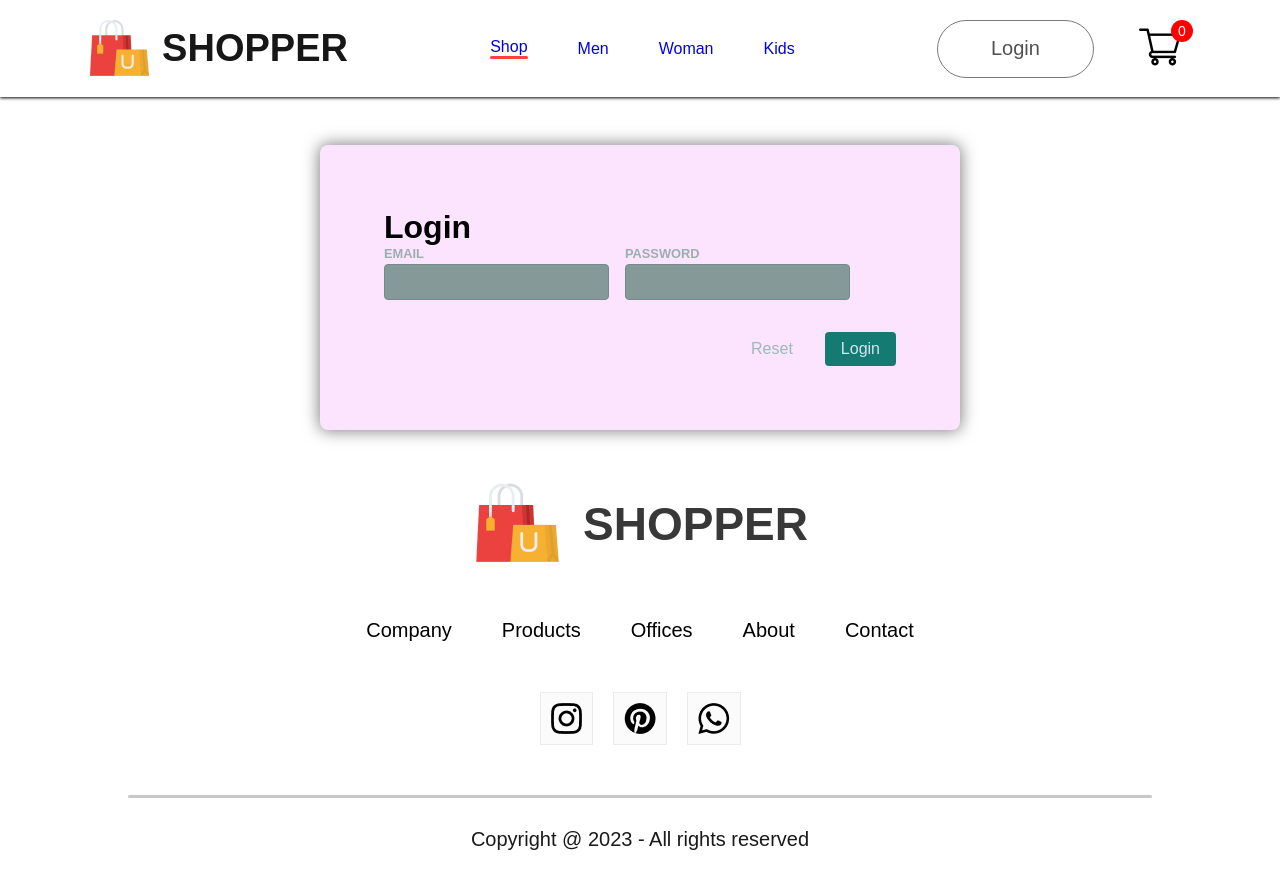
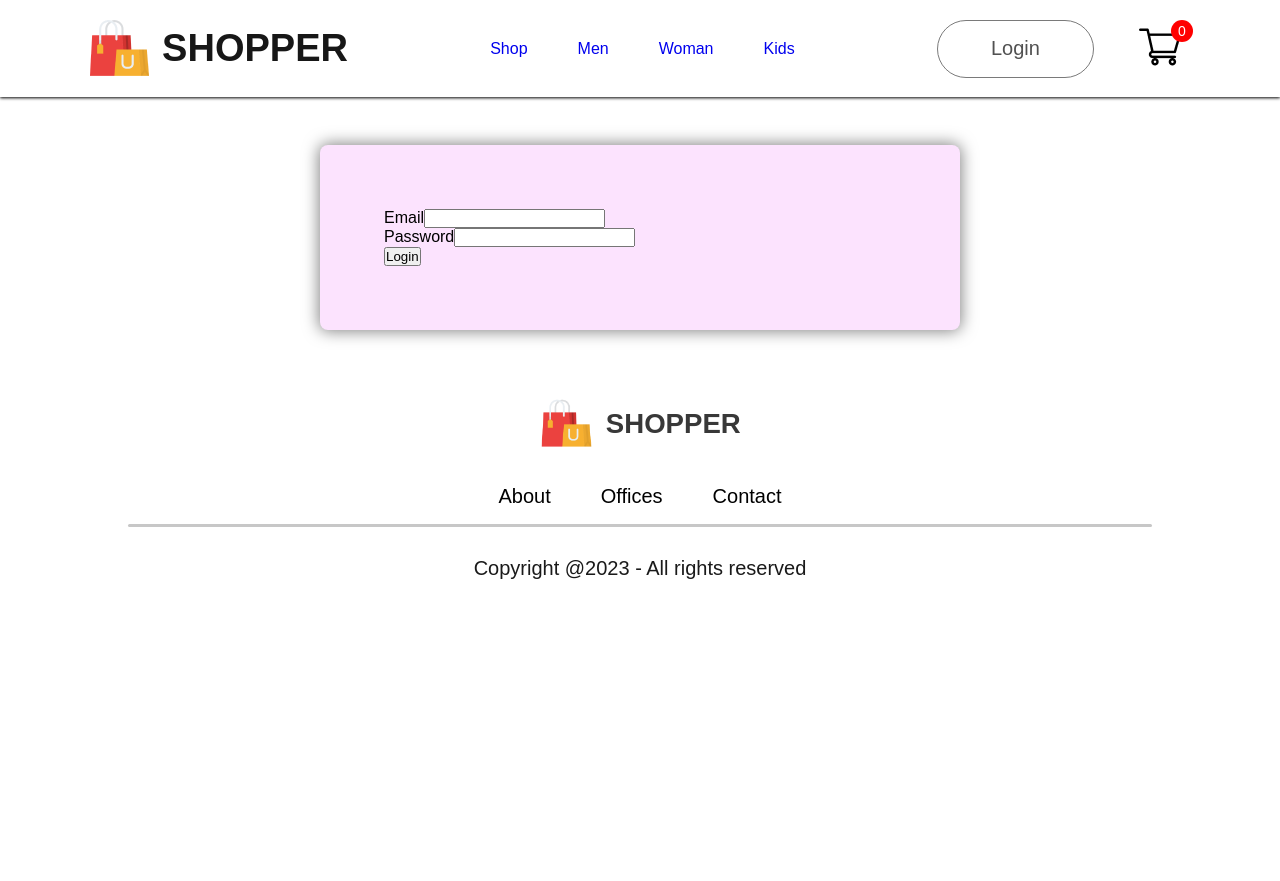
Before and after one commit to pope881/Ecommerce, a React (Create React App) app: page /login in a window 1280 px wide. After the commit the page ends 800 px from the top, so only its background shows below. Built offline with nearby package versions, Linux system fonts and the light colour scheme; the HTML template or start-up script is replaced by a standard one.

Commit message:
footer updated

```diff
--- a/src/Components/Breadcrums/Breadcrum.jsx
+++ b/src/Components/Breadcrums/Breadcrum.jsx
@@ -1,14 +1,17 @@
 import React from 'react'
 import { Link } from 'react-router-dom'
+import { useParams } from 'react-router-dom'
 import './Breadcrum.css'
 import arrow_icon from '../Assets/breadcrum_arrow.png'
 
 const Breadcrum = props => {
 	const { product } = props
+	const { productId } = useParams()
 
 	return (
 		<div className="breadcrum">
-			<Link to="/">HOME</Link> <img src={arrow_icon} alt="" /> SHOP <img src={arrow_icon} alt="" /> {product.category}
+			<img src={arrow_icon} alt="" /> <Link to="/">SHOP </Link>
+			<img src={arrow_icon} alt="" /> <Link to={`/${product.category}s`}>{product.category}</Link>
 			<img src={arrow_icon} alt="" /> {product.name}
 		</div>
 	)
--- a/src/Components/Footer/Footer.css
+++ b/src/Components/Footer/Footer.css
@@ -3,19 +3,24 @@
 	flex-direction: column;
 	justify-content: center;
 	align-items: center;
-	gap: 50px;
+	gap: 16px;
 }
 
 .footer-logo {
 	display: flex;
 	align-items: center;
 	gap: 20px;
+	transform: scale(.6);
 }
 
 .footer-logo p {
 	color: #383838;
 	font-size: 46px;
 	font-weight: 700;
+}
+
+.footer-logo a {
+	text-decoration: none;
 }
 
 .footer-links {
--- a/src/Components/Footer/Footer.jsx
+++ b/src/Components/Footer/Footer.jsx
@@ -4,22 +4,23 @@ import footer_logo from '../Assets/logo_big.png'
 import instagram_icon from '../Assets/instagram_icon.png'
 import pintester_icon from '../Assets/pintester_icon.png'
 import whatsapp_icon from '../Assets/whatsapp_icon.png'
+import { Link } from 'react-router-dom'
 
 const Footer = () => {
 	return (
 		<div className="footer">
 			<div className="footer-logo">
 				<img src={footer_logo} alt="" />
-				<p>SHOPPER</p>
+				<Link to="">
+					<p>SHOPPER</p>
+				</Link>
 			</div>
 			<ul className="footer-links">
-				<li>Company</li>
-				<li>Products</li>
+				<li>About</li>
 				<li>Offices</li>
-				<li>About</li>
 				<li>Contact</li>
 			</ul>
-			<div className="footer-social-icon">
+			{/* <div className="footer-social-icon">
 				<div className="footer-icons-container">
 					<img src={instagram_icon} alt="" />
 				</div>
@@ -29,10 +30,10 @@ const Footer = () => {
 				<div className="footer-icons-container">
 					<img src={whatsapp_icon} alt="" />
 				</div>
-			</div>
+			</div> */}
 			<div className="footer-copyright">
 				<hr />
-				<p>Copyright @ 2023 - All rights reserved </p>
+				<p>Copyright @{new Date().getFullYear()} - All rights reserved </p>
 			</div>
 		</div>
 	)
--- a/src/Components/Navbar/Navbar.css
+++ b/src/Components/Navbar/Navbar.css
@@ -17,6 +17,10 @@
 	font-weight: 600;
 }
 
+.nav-logo a {
+	text-decoration: none;
+}
+
 .nav-menu {
 	display: flex;
 	align-items: center;
@@ -29,12 +33,15 @@
 .nav-menu li {
 	cursor: pointer;
 }
-.nav-menu hr {
-	border: none;
-	width: 100%;
-	height: 3px;
-	border-radius: 10px;
-	background: #ff4141;
+
+.nav-menu a {
+	text-decoration: none;
+}
+
+.nav-menu a:hover,
+.nav-menu a.active {
+	color: yellow;
+	text-decoration: underline;
 }
 
 .nav-login-cart {
--- a/src/Components/Navbar/Navbar.jsx
+++ b/src/Components/Navbar/Navbar.jsx
@@ -2,50 +2,49 @@ import './Navbar.css'
 import logo from '../Assets/logo.png'
 import cart_icon from '../Assets/cart_icon.png'
 import { useContext, useState } from 'react'
-import { Link } from 'react-router-dom'
-import { useSelector } from 'react-redux'
+import { NavLink, Link } from 'react-router-dom'
+import { useSelector, useDispatch } from 'react-redux'
 import { ShopContext } from '../../Context/ShopContext'
+import { authActions } from '../store/auth'
 
 const Navbar = () => {
-	const [menu, setMenu] = useState('shop')
 	const { getTotalCartItems } = useContext(ShopContext)
 	const isAuth = useSelector(state => state.auth.isAuthenticated)
+	const dispatch = useDispatch()
 
+	const logoutHandler = () => {
+		dispatch(authActions.logout())
+	}
+	console.log(isAuth)
 
 	return (
 		<div className="navbar">
 			<div className="nav-logo">
 				<img src={logo} alt="" />
-				<p>SHOPPER</p>
+				<Link to="/">
+					<p>SHOPPER</p>
+				</Link>
 			</div>
 			<ul className="nav-menu">
-				<li
-					onClick={() => {
-						setMenu('shop')
-					}}>
-					<Link to="/">Shop</Link>
-					{menu === 'shop' ? <hr /> : null}
+				<li>
+					<NavLink to="/" className={({ isActive }) => (isActive ? 'active' : undefined)} end>
+						Shop
+					</NavLink>
 				</li>
-				<li
-					onClick={() => {
-						setMenu('mens')
-					}}>
-					<Link to="/mens">Men</Link>
-					{menu === 'mens' ? <hr /> : null}
+				<li>
+					<NavLink to="/mens" className={({ isActive }) => (isActive ? 'active' : undefined)}>
+						Men
+					</NavLink>
 				</li>
-				<li
-					onClick={() => {
-						setMenu('womens')
-					}}>
-					<Link to="/womens">Woman</Link>
-					{menu === 'womens' ? <hr /> : null}
+				<li>
+					<NavLink to="/womens" className={({ isActive }) => (isActive ? 'active' : undefined)}>
+						Woman
+					</NavLink>
 				</li>
-				<li
-					onClick={() => {
-						setMenu('kids')
-					}}>
-					<Link to="/kids">Kids</Link>
-					{menu === 'kids' ? <hr /> : null}
+				<li>
+					<NavLink to="/kids" className={({ isActive }) => (isActive ? 'active' : undefined)}>
+						Kids
+					</NavLink>
 				</li>
 			</ul>
 			<div className="nav-login-cart">
@@ -56,7 +55,7 @@ const Navbar = () => {
 				)}
 				{isAuth && (
 					<Link to="/">
-						<button>Logout</button>
+						<button onClick={logoutHandler}>Logout</button>
 					</Link>
 				)}
 				<Link to="/cart">
--- a/src/Pages/LoginSignup.jsx
+++ b/src/Pages/LoginSignup.jsx
@@ -3,38 +3,33 @@ import { useDispatch } from 'react-redux'
 import { authActions } from '../Components/store/auth'
 
 import './CSS/LoginSignup.css'
-import { Link } from 'react-router-dom'
+import { Link, redirect, useNavigate } from 'react-router-dom'
 const LoginSignup = () => {
 	const dispatch = useDispatch()
+	const navigate = useNavigate()
+
+	function navigateHandler() {
+		navigate('/')
+	}
 
 	const loginHandler = event => {
 		event.preventDefault()
 
 		dispatch(authActions.login())
+		navigateHandler()
 	}
 
 	return (
-		<form onSubmit={loginHandler} className="loginsignup">
-			<h2>Login</h2>
-
-			<div className="control-row">
-				<div className="control no-margin">
-					<label htmlFor="email">Email</label>
-					<input id="email" type="email" name="email" />
-				</div>
-
-				<div className="control no-margin">
-					<label htmlFor="password">Password</label>
-					<input id="password" type="password" name="password" />
-				</div>
+		<form onSubmit={loginHandler}>
+			<div>
+				<label htmlFor="email">Email</label>
+				<input type="email" id="email" />
 			</div>
-
-			<p className="form-actions">
-				<button className="button button-flat">Reset</button>
-				<Link to='/'>
-					<button className="button">Login</button>
-				</Link>
-			</p>
+			<div>
+				<label htmlFor="password">Password</label>
+				<input type="password" id="password" />
+			</div>
+			<button>Login</button>
 		</form>
 	)
 }
--- a/src/index.css
+++ b/src/index.css
@@ -8,7 +8,3 @@
 body {
 	font-family: 'Poppins', sans-serif;
 }
-
-a {
-	text-decoration: none;
-}
```
